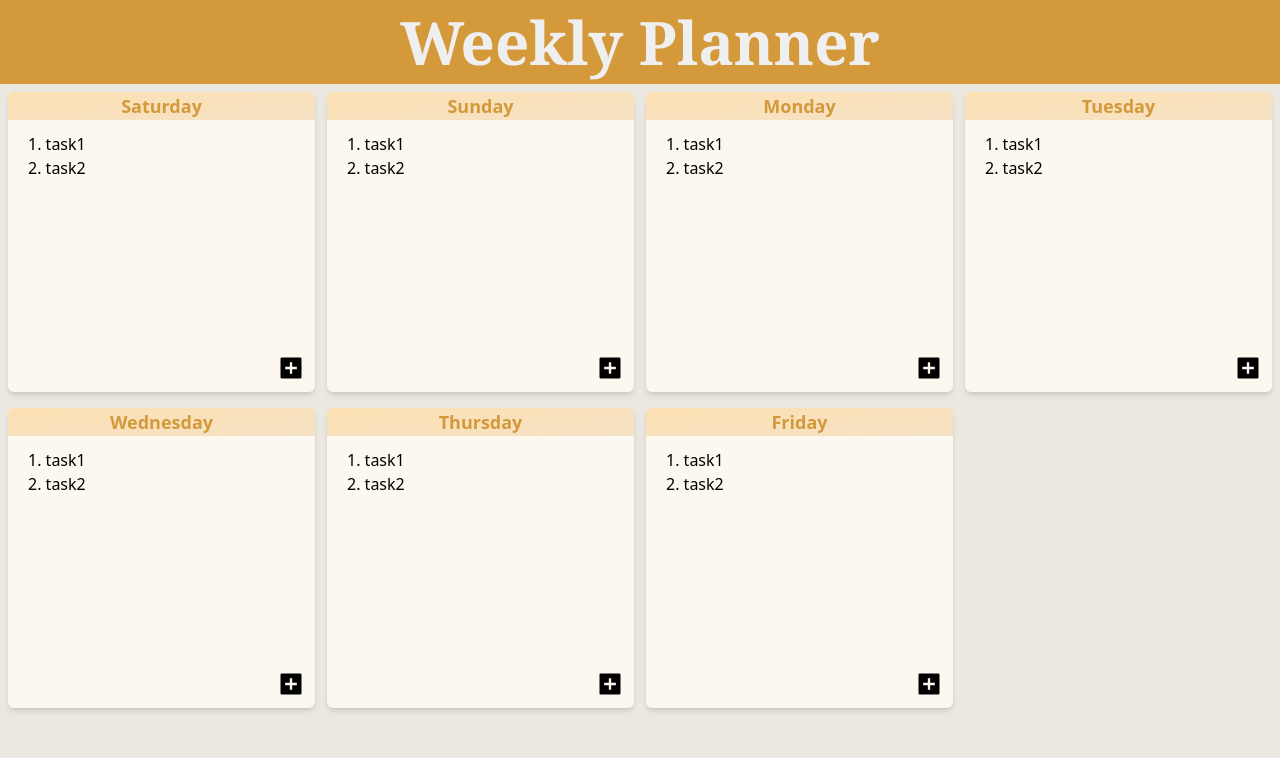
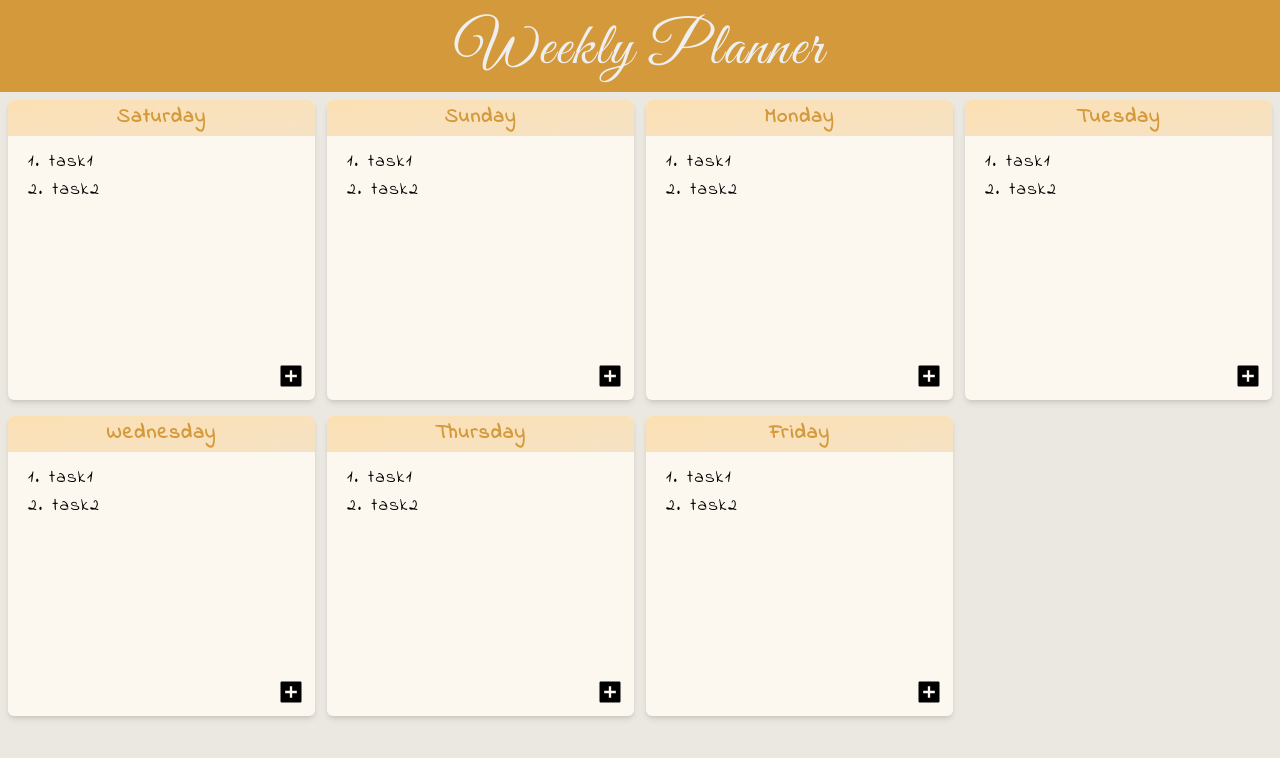
Before and after one commit to RoshakN/weekly-planner, a React (Vite) app: page / in a window 1280 px wide. Shown: the top 758 px of the page. Built offline with nearby package versions, Linux system fonts and the light colour scheme.

Commit message:
style: Change font family and styles

```diff
--- a/index.html
+++ b/index.html
@@ -3,6 +3,12 @@
   <head>
     <meta charset="UTF-8" />
     <meta name="viewport" content="width=device-width, initial-scale=1.0" />
+    <link rel="preconnect" href="https://fonts.googleapis.com" />
+    <link rel="preconnect" href="https://fonts.gstatic.com" crossorigin />
+    <link
+      href="https://fonts.googleapis.com/css2?family=Great+Vibes&family=Indie+Flower&display=swap"
+      rel="stylesheet"
+    />
     <title>Weekly Planner</title>
   </head>
   <body>
--- a/src/App.jsx
+++ b/src/App.jsx
@@ -2,7 +2,7 @@ import Home from "./pages/Home";
 
 function App() {
   return (
-    <div>
+    <div className="tracking-widest font-indieFlower">
       <Home />
     </div>
   );
--- a/src/components/Day.jsx
+++ b/src/components/Day.jsx
@@ -3,10 +3,10 @@ import AddTask from "./AddTask";
 function Day(props) {
   return (
     <div className="bg-[#fcf8f0] h-[200px] rounded-md relative my-2 md:h-[300px] shadow-md">
-      <h1 className="h-max text-[#d4993b] font-bold text-lg text-center rounded-t-md bg-gradient-to-br from-[#fce0b3] to-[#f5e2c4]">
+      <h1 className="h-max py-1 text-[#d4993b] font-bold text-xl text-center rounded-t-md bg-gradient-to-br from-[#fce0b3] to-[#f5e2c4]">
         {props.day}
       </h1>
-      <section className="p-3 mx-2 text-base list-decimal">
+      <section className="p-3 mx-2 text-lg list-decimal">
         <li>task1</li>
         <li>task2</li>
       </section>
--- a/src/components/Header.jsx
+++ b/src/components/Header.jsx
@@ -1,7 +1,7 @@
 function Header() {
   return (
     <div className="bg-[#d4993b] min-h-max top-0 text-[#efefef] flex justify-center items-center">
-      <p className="my-3 font-serif text-3xl font-extrabold md:text-6xl">
+      <p className="my-3 mt-5 text-4xl font-greatVibes md:text-6xl">
         Weekly Planner
       </p>
     </div>
--- a/tailwind.config.js
+++ b/tailwind.config.js
@@ -2,7 +2,12 @@
 export default {
   content: ["./index.html", "./src/**/*.{js,ts,jsx,tsx}"],
   theme: {
-    extend: {},
+    extend: {
+      fontFamily: {
+        greatVibes: ["Great Vibes", "cursive"],
+        indieFlower: ["Indie Flower", "cursive"],
+      },
+    },
   },
   plugins: [],
 };
```
